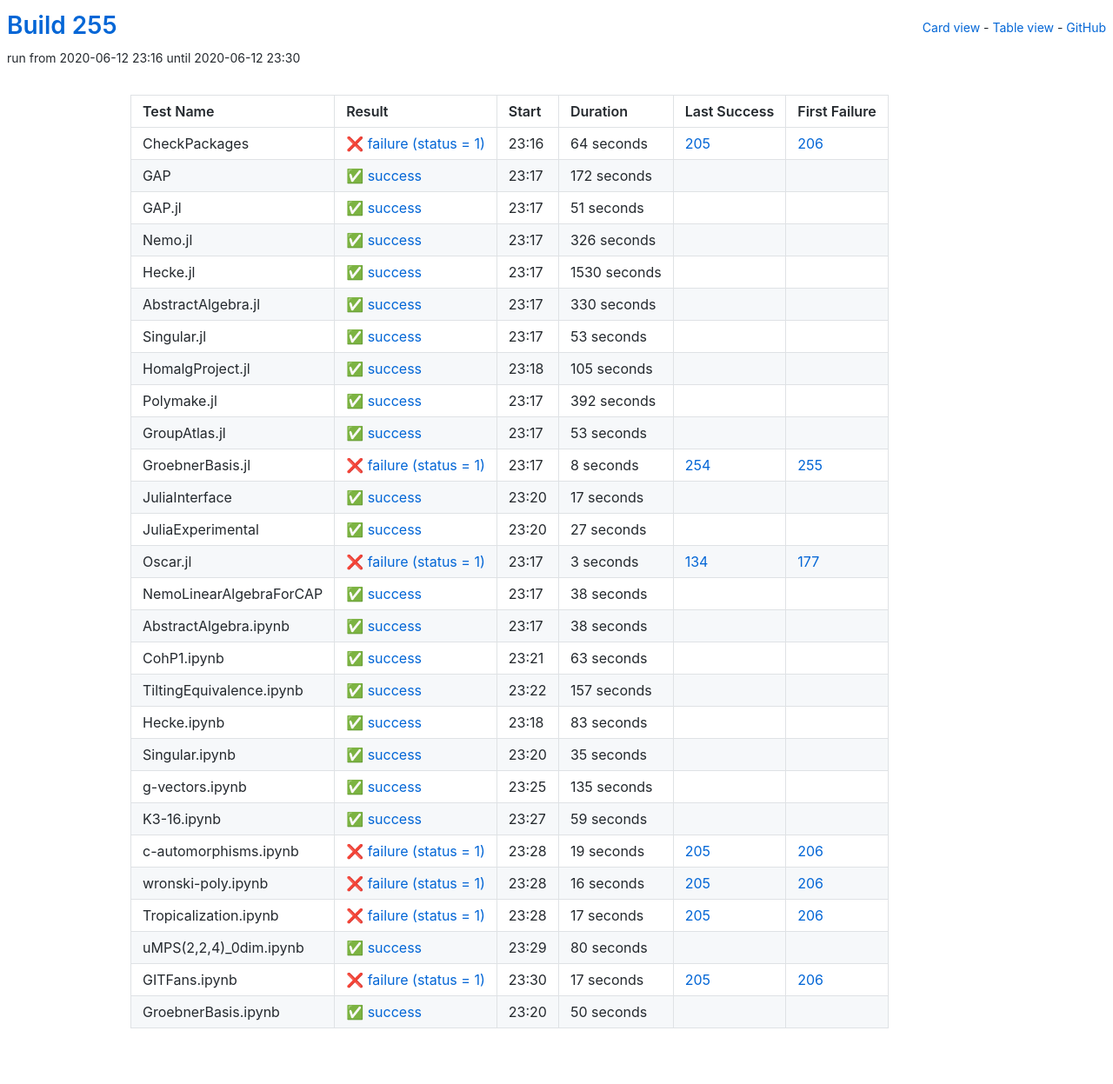
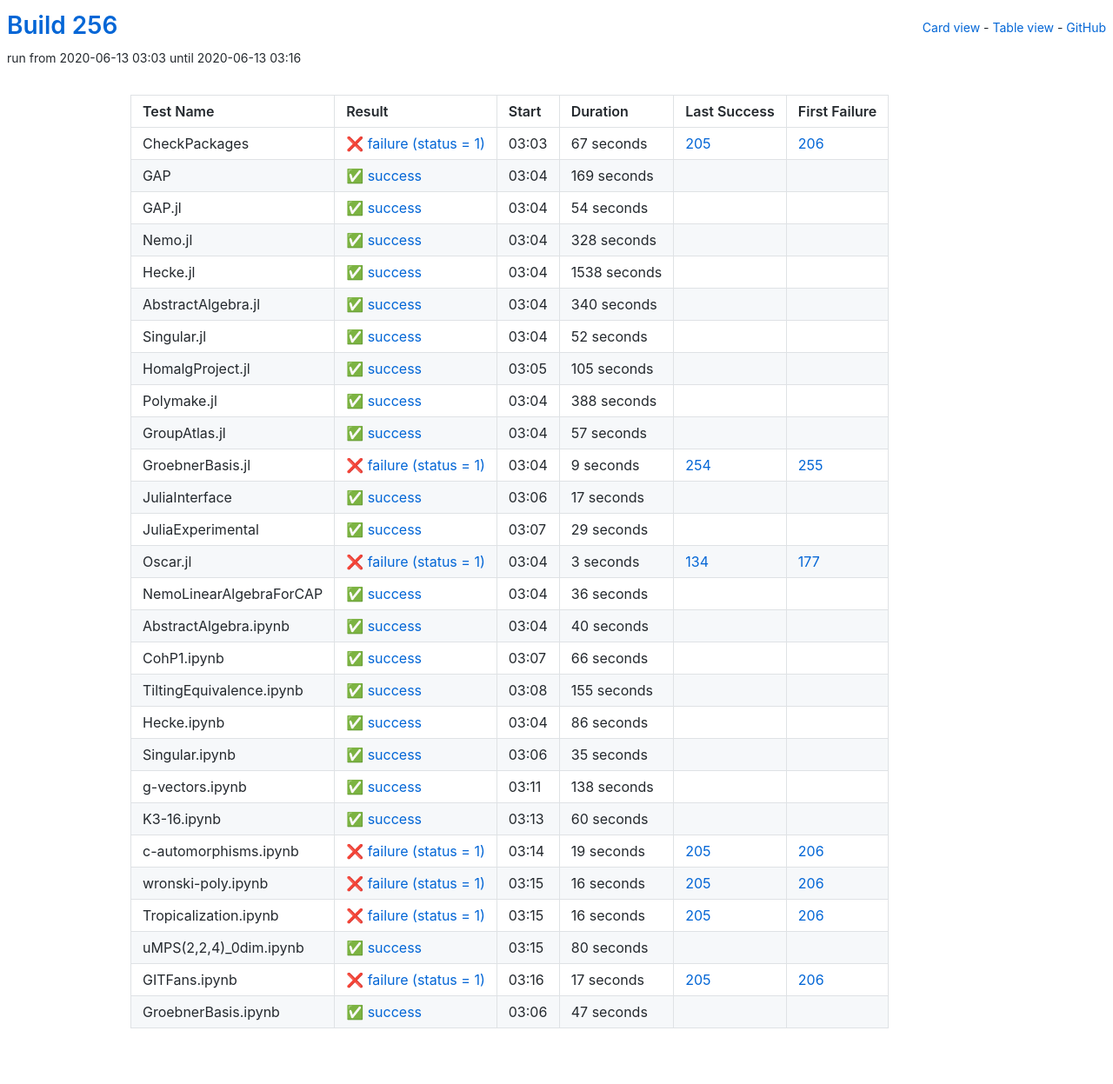
Before and after one commit to oscar-system/oscar-ci-status-stable, a Jekyll site: the page built from table.html, in a window 1280 px wide. Shown: the whole page at 87% size. Built offline with Jekyll 4.4.1, drawn with Linux system fonts in a browser that asks for light colours.

Commit message:
Build #256

```diff
--- a/_data/ci.yml
+++ b/_data/ci.yml
@@ -1,6 +1,6 @@
 ---
-build: 255
-build_url: https://oscarci.mathematik.uni-kl.de/job/oscar-stable/255/
+build: 256
+build_url: https://oscarci.mathematik.uni-kl.de/job/oscar-stable/256/
 job: oscar-stable
 organization: oscar-system
 repo: oscar-ci-status-stable
@@ -8,92 +8,92 @@ repourl: https://github.com/oscar-system/oscar-ci-status-stable
 tests:
 - name: CheckPackages
   id: checkpackages
-  log: https://oscarci.mathematik.uni-kl.de/job/oscar-stable/255/artifact/logs/build-255/CheckPackages.log
-  start: 2020-06-12 23:16
+  log: https://oscarci.mathematik.uni-kl.de/job/oscar-stable/256/artifact/logs/build-256/CheckPackages.log
+  start: 2020-06-13 03:03
   success: false
   exitcode: 1
   status: failure
-  duration: 64
+  duration: 67
   last_success: 205
   last_success_url: https://oscarci.mathematik.uni-kl.de/job/oscar-stable/205/
   first_failure: 206
   first_failure_url: https://oscarci.mathematik.uni-kl.de/job/oscar-stable/206/
 - name: GAP
   id: gap
-  log: https://oscarci.mathematik.uni-kl.de/job/oscar-stable/255/artifact/logs/build-255/GAP.log
-  start: 2020-06-12 23:17
+  log: https://oscarci.mathematik.uni-kl.de/job/oscar-stable/256/artifact/logs/build-256/GAP.log
+  start: 2020-06-13 03:04
   success: true
   exitcode: 0
   status: success
-  duration: 172
+  duration: 169
   last_success: false
   last_success_url:
   first_failure: false
   first_failure_url:
 - name: GAP.jl
   id: gap-jl
-  log: https://oscarci.mathematik.uni-kl.de/job/oscar-stable/255/artifact/logs/build-255/GAP.jl.log
-  start: 2020-06-12 23:17
+  log: https://oscarci.mathematik.uni-kl.de/job/oscar-stable/256/artifact/logs/build-256/GAP.jl.log
+  start: 2020-06-13 03:04
   success: true
   exitcode: 0
   status: success
-  duration: 51
+  duration: 54
   last_success: false
   last_success_url:
   first_failure: false
   first_failure_url:
 - name: Nemo.jl
   id: nemo-jl
-  log: https://oscarci.mathematik.uni-kl.de/job/oscar-stable/255/artifact/logs/build-255/Nemo.jl.log
-  start: 2020-06-12 23:17
+  log: https://oscarci.mathematik.uni-kl.de/job/oscar-stable/256/artifact/logs/build-256/Nemo.jl.log
+  start: 2020-06-13 03:04
   success: true
   exitcode: 0
   status: success
-  duration: 326
+  duration: 328
   last_success: false
   last_success_url:
   first_failure: false
   first_failure_url:
 - name: Hecke.jl
   id: hecke-jl
-  log: https://oscarci.mathematik.uni-kl.de/job/oscar-stable/255/artifact/logs/build-255/Hecke.jl.log
-  start: 2020-06-12 23:17
+  log: https://oscarci.mathematik.uni-kl.de/job/oscar-stable/256/artifact/logs/build-256/Hecke.jl.log
+  start: 2020-06-13 03:04
   success: true
   exitcode: 0
   status: success
-  duration: 1530
+  duration: 1538
   last_success: false
   last_success_url:
   first_failure: false
   first_failure_url:
 - name: AbstractAlgebra.jl
   id: abstractalgebra-jl
-  log: https://oscarci.mathematik.uni-kl.de/job/oscar-stable/255/artifact/logs/build-255/AbstractAlgebra.jl.log
-  start: 2020-06-12 23:17
+  log: https://oscarci.mathematik.uni-kl.de/job/oscar-stable/256/artifact/logs/build-256/AbstractAlgebra.jl.log
+  start: 2020-06-13 03:04
   success: true
   exitcode: 0
   status: success
-  duration: 330
+  duration: 340
   last_success: false
   last_success_url:
   first_failure: false
   first_failure_url:
 - name: Singular.jl
   id: singular-jl
-  log: https://oscarci.mathematik.uni-kl.de/job/oscar-stable/255/artifact/logs/build-255/Singular.jl.log
-  start: 2020-06-12 23:17
+  log: https://oscarci.mathematik.uni-kl.de/job/oscar-stable/256/artifact/logs/build-256/Singular.jl.log
+  start: 2020-06-13 03:04
   success: true
   exitcode: 0
   status: success
-  duration: 53
+  duration: 52
   last_success: false
   last_success_url:
   first_failure: false
   first_failure_url:
 - name: HomalgProject.jl
   id: homalgproject-jl
-  log: https://oscarci.mathematik.uni-kl.de/job/oscar-stable/255/artifact/logs/build-255/HomalgProject.jl.log
-  start: 2020-06-12 23:18
+  log: https://oscarci.mathematik.uni-kl.de/job/oscar-stable/256/artifact/logs/build-256/HomalgProject.jl.log
+  start: 2020-06-13 03:05
   success: true
   exitcode: 0
   status: success
@@ -104,44 +104,44 @@ tests:
   first_failure_url:
 - name: Polymake.jl
   id: polymake-jl
-  log: https://oscarci.mathematik.uni-kl.de/job/oscar-stable/255/artifact/logs/build-255/Polymake.jl.log
-  start: 2020-06-12 23:17
+  log: https://oscarci.mathematik.uni-kl.de/job/oscar-stable/256/artifact/logs/build-256/Polymake.jl.log
+  start: 2020-06-13 03:04
   success: true
   exitcode: 0
   status: success
-  duration: 392
+  duration: 388
   last_success: false
   last_success_url:
   first_failure: false
   first_failure_url:
 - name: GroupAtlas.jl
   id: groupatlas-jl
-  log: https://oscarci.mathematik.uni-kl.de/job/oscar-stable/255/artifact/logs/build-255/GroupAtlas.jl.log
-  start: 2020-06-12 23:17
+  log: https://oscarci.mathematik.uni-kl.de/job/oscar-stable/256/artifact/logs/build-256/GroupAtlas.jl.log
+  start: 2020-06-13 03:04
   success: true
   exitcode: 0
   status: success
-  duration: 53
+  duration: 57
   last_success: false
   last_success_url:
   first_failure: false
   first_failure_url:
 - name: GroebnerBasis.jl
   id: groebnerbasis-jl
-  log: https://oscarci.mathematik.uni-kl.de/job/oscar-stable/255/artifact/logs/build-255/GroebnerBasis.jl.log
-  start: 2020-06-12 23:17
+  log: https://oscarci.mathematik.uni-kl.de/job/oscar-stable/256/artifact/logs/build-256/GroebnerBasis.jl.log
+  start: 2020-06-13 03:04
   success: false
   exitcode: 1
   status: failure
-  duration: 8
+  duration: 9
   last_success: 254
   last_success_url: https://oscarci.mathematik.uni-kl.de/job/oscar-stable/254/
   first_failure: 255
   first_failure_url: https://oscarci.mathematik.uni-kl.de/job/oscar-stable/255/
 - name: JuliaInterface
   id: juliainterface
-  log: https://oscarci.mathematik.uni-kl.de/job/oscar-stable/255/artifact/logs/build-255/JuliaInterface.log
-  start: 2020-06-12 23:20
+  log: https://oscarci.mathematik.uni-kl.de/job/oscar-stable/256/artifact/logs/build-256/JuliaInterface.log
+  start: 2020-06-13 03:06
   success: true
   exitcode: 0
   status: success
@@ -152,20 +152,20 @@ tests:
   first_failure_url:
 - name: JuliaExperimental
   id: juliaexperimental
-  log: https://oscarci.mathematik.uni-kl.de/job/oscar-stable/255/artifact/logs/build-255/JuliaExperimental.log
-  start: 2020-06-12 23:20
+  log: https://oscarci.mathematik.uni-kl.de/job/oscar-stable/256/artifact/logs/build-256/JuliaExperimental.log
+  start: 2020-06-13 03:07
   success: true
   exitcode: 0
   status: success
-  duration: 27
+  duration: 29
   last_success: false
   last_success_url:
   first_failure: false
   first_failure_url:
 - name: Oscar.jl
   id: oscar-jl
-  log: https://oscarci.mathematik.uni-kl.de/job/oscar-stable/255/artifact/logs/build-255/Oscar.jl.log
-  start: 2020-06-12 23:17
+  log: https://oscarci.mathematik.uni-kl.de/job/oscar-stable/256/artifact/logs/build-256/Oscar.jl.log
+  start: 2020-06-13 03:04
   success: false
   exitcode: 1
   status: failure
@@ -176,68 +176,68 @@ tests:
   first_failure_url: https://oscarci.mathematik.uni-kl.de/job/oscar-stable/177/
 - name: NemoLinearAlgebraForCAP
   id: nemolinearalgebraforcap
-  log: https://oscarci.mathematik.uni-kl.de/job/oscar-stable/255/artifact/logs/build-255/NemoLinearAlgebraForCAP.log
-  start: 2020-06-12 23:17
+  log: https://oscarci.mathematik.uni-kl.de/job/oscar-stable/256/artifact/logs/build-256/NemoLinearAlgebraForCAP.log
+  start: 2020-06-13 03:04
   success: true
   exitcode: 0
   status: success
-  duration: 38
+  duration: 36
   last_success: false
   last_success_url:
   first_failure: false
   first_failure_url:
 - name: AbstractAlgebra.ipynb
   id: abstractalgebra-ipynb
-  log: https://oscarci.mathematik.uni-kl.de/job/oscar-stable/255/artifact/logs/build-255/AbstractAlgebra.ipynb.log
-  start: 2020-06-12 23:17
+  log: https://oscarci.mathematik.uni-kl.de/job/oscar-stable/256/artifact/logs/build-256/AbstractAlgebra.ipynb.log
+  start: 2020-06-13 03:04
   success: true
   exitcode: 0
   status: success
-  duration: 38
+  duration: 40
   last_success: false
   last_success_url:
   first_failure: false
   first_failure_url:
 - name: CohP1.ipynb
   id: cohp1-ipynb
-  log: https://oscarci.mathematik.uni-kl.de/job/oscar-stable/255/artifact/logs/build-255/CohP1.ipynb.log
-  start: 2020-06-12 23:21
+  log: https://oscarci.mathematik.uni-kl.de/job/oscar-stable/256/artifact/logs/build-256/CohP1.ipynb.log
+  start: 2020-06-13 03:07
   success: true
   exitcode: 0
   status: success
-  duration: 63
+  duration: 66
   last_success: false
   last_success_url:
   first_failure: false
   first_failure_url:
 - name: TiltingEquivalence.ipynb
   id: tiltingequivalence-ipynb
-  log: https://oscarci.mathematik.uni-kl.de/job/oscar-stable/255/artifact/logs/build-255/TiltingEquivalence.ipynb.log
-  start: 2020-06-12 23:22
+  log: https://oscarci.mathematik.uni-kl.de/job/oscar-stable/256/artifact/logs/build-256/TiltingEquivalence.ipynb.log
+  start: 2020-06-13 03:08
   success: true
   exitcode: 0
   status: success
-  duration: 157
+  duration: 155
   last_success: false
   last_success_url:
   first_failure: false
   first_failure_url:
 - name: Hecke.ipynb
   id: hecke-ipynb
-  log: https://oscarci.mathematik.uni-kl.de/job/oscar-stable/255/artifact/logs/build-255/Hecke.ipynb.log
-  start: 2020-06-12 23:18
+  log: https://oscarci.mathematik.uni-kl.de/job/oscar-stable/256/artifact/logs/build-256/Hecke.ipynb.log
+  start: 2020-06-13 03:04
   success: true
   exitcode: 0
   status: success
-  duration: 83
+  duration: 86
   last_success: false
   last_success_url:
   first_failure: false
   first_failure_url:
 - name: Singular.ipynb
   id: singular-ipynb
-  log: https://oscarci.mathematik.uni-kl.de/job/oscar-stable/255/artifact/logs/build-255/Singular.ipynb.log
-  start: 2020-06-12 23:20
+  log: https://oscarci.mathematik.uni-kl.de/job/oscar-stable/256/artifact/logs/build-256/Singular.ipynb.log
+  start: 2020-06-13 03:06
   success: true
   exitcode: 0
   status: success
@@ -248,32 +248,32 @@ tests:
   first_failure_url:
 - name: g-vectors.ipynb
   id: g-vectors-ipynb
-  log: https://oscarci.mathematik.uni-kl.de/job/oscar-stable/255/artifact/logs/build-255/g-vectors.ipynb.log
-  start: 2020-06-12 23:25
+  log: https://oscarci.mathematik.uni-kl.de/job/oscar-stable/256/artifact/logs/build-256/g-vectors.ipynb.log
+  start: 2020-06-13 03:11
   success: true
   exitcode: 0
   status: success
-  duration: 135
+  duration: 138
   last_success: false
   last_success_url:
   first_failure: false
   first_failure_url:
 - name: K3-16.ipynb
   id: k3-16-ipynb
-  log: https://oscarci.mathematik.uni-kl.de/job/oscar-stable/255/artifact/logs/build-255/K3-16.ipynb.log
-  start: 2020-06-12 23:27
+  log: https://oscarci.mathematik.uni-kl.de/job/oscar-stable/256/artifact/logs/build-256/K3-16.ipynb.log
+  start: 2020-06-13 03:13
   success: true
   exitcode: 0
   status: success
-  duration: 59
+  duration: 60
   last_success: false
   last_success_url:
   first_failure: false
   first_failure_url:
 - name: c-automorphisms.ipynb
   id: c-automorphisms-ipynb
-  log: https://oscarci.mathematik.uni-kl.de/job/oscar-stable/255/artifact/logs/build-255/c-automorphisms.ipynb.log
-  start: 2020-06-12 23:28
+  log: https://oscarci.mathematik.uni-kl.de/job/oscar-stable/256/artifact/logs/build-256/c-automorphisms.ipynb.log
+  start: 2020-06-13 03:14
   success: false
   exitcode: 1
   status: failure
@@ -284,8 +284,8 @@ tests:
   first_failure_url: https://oscarci.mathematik.uni-kl.de/job/oscar-stable/206/
 - name: wronski-poly.ipynb
   id: wronski-poly-ipynb
-  log: https://oscarci.mathematik.uni-kl.de/job/oscar-stable/255/artifact/logs/build-255/wronski-poly.ipynb.log
-  start: 2020-06-12 23:28
+  log: https://oscarci.mathematik.uni-kl.de/job/oscar-stable/256/artifact/logs/build-256/wronski-poly.ipynb.log
+  start: 2020-06-13 03:15
   success: false
   exitcode: 1
   status: failure
@@ -296,20 +296,20 @@ tests:
   first_failure_url: https://oscarci.mathematik.uni-kl.de/job/oscar-stable/206/
 - name: Tropicalization.ipynb
   id: tropicalization-ipynb
-  log: https://oscarci.mathematik.uni-kl.de/job/oscar-stable/255/artifact/logs/build-255/Tropicalization.ipynb.log
-  start: 2020-06-12 23:28
+  log: https://oscarci.mathematik.uni-kl.de/job/oscar-stable/256/artifact/logs/build-256/Tropicalization.ipynb.log
+  start: 2020-06-13 03:15
   success: false
   exitcode: 1
   status: failure
-  duration: 17
+  duration: 16
   last_success: 205
   last_success_url: https://oscarci.mathematik.uni-kl.de/job/oscar-stable/205/
   first_failure: 206
   first_failure_url: https://oscarci.mathematik.uni-kl.de/job/oscar-stable/206/
 - name: uMPS(2,2,4)_0dim.ipynb
   id: umps-2-2-4-0dim-ipynb
-  log: https://oscarci.mathematik.uni-kl.de/job/oscar-stable/255/artifact/logs/build-255/uMPS-2-2-4-_0dim.ipynb.log
-  start: 2020-06-12 23:29
+  log: https://oscarci.mathematik.uni-kl.de/job/oscar-stable/256/artifact/logs/build-256/uMPS-2-2-4-_0dim.ipynb.log
+  start: 2020-06-13 03:15
   success: true
   exitcode: 0
   status: success
@@ -320,8 +320,8 @@ tests:
   first_failure_url:
 - name: GITFans.ipynb
   id: gitfans-ipynb
-  log: https://oscarci.mathematik.uni-kl.de/job/oscar-stable/255/artifact/logs/build-255/GITFans.ipynb.log
-  start: 2020-06-12 23:30
+  log: https://oscarci.mathematik.uni-kl.de/job/oscar-stable/256/artifact/logs/build-256/GITFans.ipynb.log
+  start: 2020-06-13 03:16
   success: false
   exitcode: 1
   status: failure
@@ -332,12 +332,12 @@ tests:
   first_failure_url: https://oscarci.mathematik.uni-kl.de/job/oscar-stable/206/
 - name: GroebnerBasis.ipynb
   id: groebnerbasis-ipynb
-  log: https://oscarci.mathematik.uni-kl.de/job/oscar-stable/255/artifact/logs/build-255/GroebnerBasis.ipynb.log
-  start: 2020-06-12 23:20
+  log: https://oscarci.mathematik.uni-kl.de/job/oscar-stable/256/artifact/logs/build-256/GroebnerBasis.ipynb.log
+  start: 2020-06-13 03:06
   success: true
   exitcode: 0
   status: success
-  duration: 50
+  duration: 47
   last_success: false
   last_success_url:
   first_failure: false
```
Also changed, not shown: README.md.
